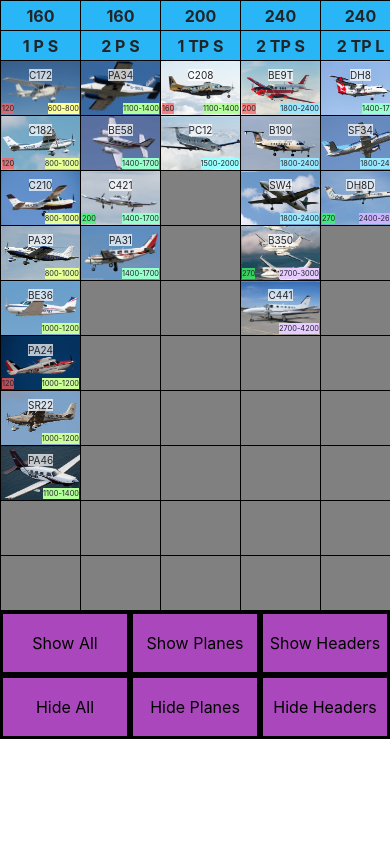
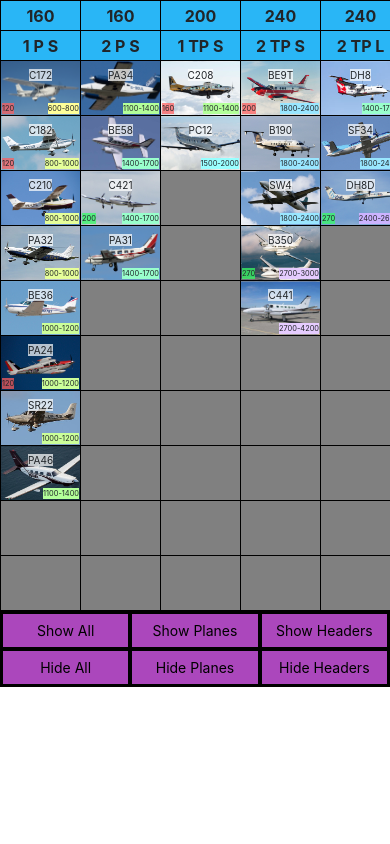
Before and after one commit to okuna/aerocenter.site, a PHP site: page /grid in a window 390 px wide. Run offline with PHP 8.4, Linux system fonts and the light colour scheme.

Commit message:
Scaling improvements
Resolves scaling issues on most devices

```diff
--- a/grid/index.php
+++ b/grid/index.php
@@ -18,6 +18,14 @@
 	<style>
 		html {
 			touch-action: manipulation; /* Prevents double tap zoom on mobile */
+		}
+
+		body {
+			display: flex;
+			flex-direction: column;
+			height: 100vh;
+			margin: 0;
+			padding: 0;
 		}
 
 		table {
@@ -62,8 +70,8 @@
 			white-space: nowrap;
 			max-height: 14px;
 			width: auto;
-			overflow: hidden;
-			text-overflow: ellipsis;
+			overflow: visible;
+			text-overflow: none;
 		}
 
 		.speed {
@@ -73,7 +81,6 @@
 
 		.climbRate {
 			right: 1px;
-			max-width: 50%;
 		}
 
 		.hidden {
@@ -95,14 +102,14 @@
 		.btn-group {
 			display: flex;
 			width: 100%;
-			flex-wrap: nowrap;
+			flex-wrap: wrap;
 			justify-content: space-around;
 		}
 
 		.btn-group button {
 			flex: 1 0 16%;
 			margin: 2px;
-			height: 60px;
+			height: 50px;
 			background-color: #ab47bc;
 			cursor: pointer;
 			border: 1px solid black;
@@ -116,10 +123,11 @@
 		}
 
 		/* Adjustments for mobile devices */
-		@media (max-width: 768px) {
+		@media (max-width: 1024px) {
 			#planeTable {
 				display: block;
 				overflow-x: auto; /* Enables horizontal scrolling on mobile */
+				overflow-y: auto;
 				white-space: nowrap;
 				max-width: 100%; /* Prevents overflow beyond viewport */
 			}
@@ -133,16 +141,21 @@
 			}
 			.climbRate {
 				width: auto;
-				max-width: 60%;
+				overflow: visible;
+				text-overflow: none;
 			}
 			.highlight {
 				font-size: 10px;
 			}
 			.btn-group {
 				flex-wrap: wrap;
+				padding: 1px;
 			}
 			.btn-group button {
 				flex: 1 0 calc(33.33% - 4px);
+				height: 35px;
+				margin: 1px;
+				font-size: 14px;
 			}
 
 			.btn-group button:nth-child(1) { order: 1; } /* Show All */
```
